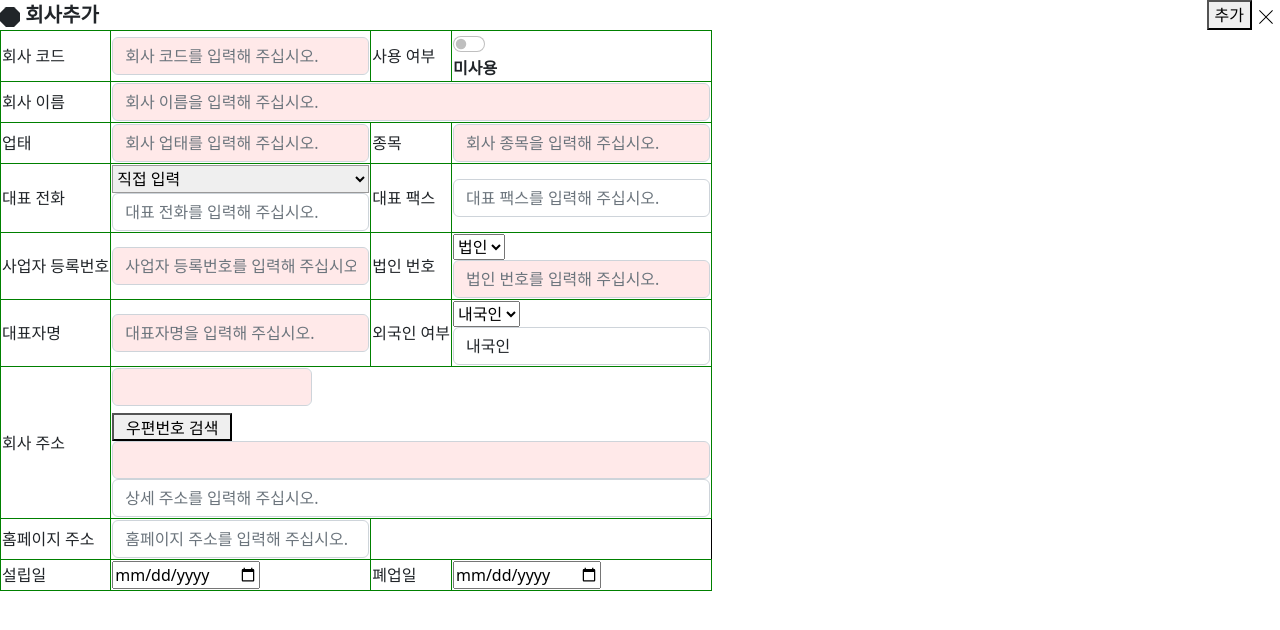
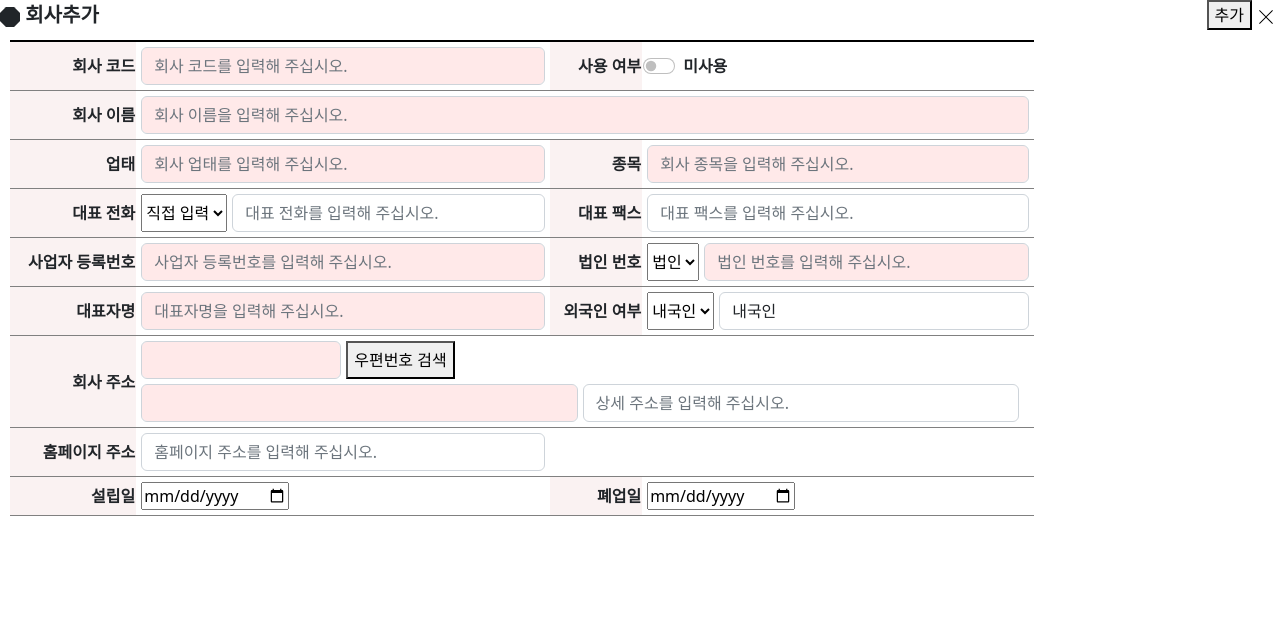
Before and after one commit to devInt42/dz3-react-front, a React (Create React App) app: page /company/insert in a window 1280 px wide. Shown: the top 630 px of the page. Built offline with nearby package versions, Linux system fonts and the light colour scheme.

Commit message:
회사 추가 창 ui 수정

```diff
--- a/src/component/CompanyInsert.js
+++ b/src/component/CompanyInsert.js
@@ -7,7 +7,7 @@ import "../css/CompanyInsert.css";
 import ZippopupDom from "./zipcode/ZippopupDom";
 import ZippopupPostCode from './zipcode/ZippopupZipCode';
 import Form from 'react-bootstrap/Form';
-import 'bootstrap/dist/css/bootstrap.min.css';
+import 'bootstrap/dist/css/bootstrap.min.css?a';
 import SaveCompanyAlert from './alert/SaveCompanyAlert';
 import SaveFailCompanyAlert from './alert/SaveFailCompanyAlert';
 const CompanyInsert = ((props) => {
@@ -168,12 +168,12 @@ const CompanyInsert = ((props) => {
             </div>
 
             {/* <div id="companyinfo"></div> */}
-            <table className = "companytable">
+            <table className="company-table">
                 <thead></thead>
                 <tbody>
                     <tr>
-                    <td>회사 코드</td>
-                    <td><Form.Control
+                        <td className="company-table-title">회사 코드</td>
+                        <td className="company-table-content"><Form.Control
                             placeholder="회사 코드를 입력해 주십시오."
                             onChange={e => {
                                 setCompanyCode(codeNumber(e.target.value));
@@ -183,18 +183,21 @@ const CompanyInsert = ((props) => {
                             value={companyCode}
                             Style="z-index: 0; background-color:#ffe9e9"
                         /></td>
-                    <td>사용 여부</td>
-                    <td><Form.Check
+                        <td className="company-table-title">사용 여부</td>
+                        <td>
+                            <div className="company-table-td-twocontent">
+                                <Form.Check
                                     type="switch"
                                     id="custom-switch"
                                     onChange={() => { useYN === "N" ? setUseYN("Y") : setUseYN("N"); }}
                                 />
                                 {useYN === "Y" ? (<b>사    용</b>) : (<b>미사용</b>)}
+                            </div>
                         </td>
                     </tr>
                     <tr>
-                    <td>회사 이름</td>
-                    <td colSpan={3}><Form.Control
+                        <td className="company-table-title">회사 이름</td>
+                        <td colSpan={3} className="company-table-content"><Form.Control
                             placeholder="회사 이름을 입력해 주십시오."
                             onChange={e => setCompanyName(e.target.value)}
                             Style="z-index: 0; background-color:#ffe9e9"
@@ -203,8 +206,8 @@ const CompanyInsert = ((props) => {
                         /></td>
                     </tr>
                     <tr>
-                    <td>업태</td>
-                    <td><Form.Control
+                        <td className="company-table-title">업태</td>
+                        <td className="company-table-content"><Form.Control
                             placeholder="회사 업태를 입력해 주십시오."
                             onChange={e => setCompanyBusiness(e.target.value)}
                             isValid={checked > 0 ? true : false}
@@ -213,8 +216,8 @@ const CompanyInsert = ((props) => {
                         />
                         </td>
 
-                    <td>종목</td>
-                    <td><Form.Control
+                        <td className="company-table-title">종목</td>
+                        <td className="company-table-content"><Form.Control
                             placeholder="회사 종목을 입력해 주십시오."
                             onChange={e => setCompanyItem(e.target.value)}
                             isValid={checked > 0 ? true : false}
@@ -224,9 +227,11 @@ const CompanyInsert = ((props) => {
                         </td>
                     </tr>
                     <tr>
-                    <td>대표 전화</td>
-                    <td>
-                        <select name="area-code" className="area-code" onChange={(e) => setAreaCode(e.target.value)}>
+                        <td className="company-table-title">대표 전화</td>
+                        <td className="company-table-content">
+                            <div className="company-table-td-twocontent">
+                                <select name="area-code" className="company-select-option"
+                                    onChange={(e) => setAreaCode(e.target.value)}>
                                     <option value="" selected>직접 입력</option>
                                     <option value="010-">010</option>
                                     <option value="02-">02</option>
@@ -255,9 +260,10 @@ const CompanyInsert = ((props) => {
                                     isInvalid={companyCall.length < 1 ? '' : callStyle ? false : true}
                                     Style="z-index:0;"
                                 />
+                            </div>
                         </td>
-                    <td>대표 팩스</td>
-                    <td><Form.Control
+                        <td className="company-table-title">대표 팩스</td>
+                        <td className="company-table-content"><Form.Control
                             placeholder="대표 팩스를 입력해 주십시오."
                             onChange={e => { setCompanyFax(FaxNumber(e.target.value)); }}
                             value={companyFax}
@@ -268,8 +274,8 @@ const CompanyInsert = ((props) => {
                         </td>
                     </tr>
                     <tr>
-                    <td>사업자 등록번호</td>
-                    <td>
+                        <td className="company-table-title">사업자 등록번호</td>
+                        <td className="company-table-content">
                             <Form.Control
                                 placeholder="사업자 등록번호를 입력해 주십시오."
                                 onChange={e => setCompanyRegist(registNumber(e.target.value))}
@@ -278,9 +284,10 @@ const CompanyInsert = ((props) => {
                                 isInvalid={companyRegist.length < 1 ? checked > 0 ? true : false : registStyle ? false : true}
                                 Style="z-index:0;  background-color:#ffe9e9"
                             /></td>
-                    <td>법인 번호</td>
-                    <td>
-                        <select onChange={e => setPcBuisness(e.target.value)}>
+                        <td className="company-table-title">법인 번호</td>
+                        <td className="company-table-content">
+                            <div className="company-table-td-twocontent">
+                                <select className="company-select-option" onChange={e => setPcBuisness(e.target.value)}>
                                     <option value="법인" selected>법인</option>
                                     <option value="개인">개인</option>
                                 </select>
@@ -293,19 +300,23 @@ const CompanyInsert = ((props) => {
                                     isInvalid={companyCorporate.length < 1 ? checked > 0 ? true : false : corporateStyle ? false : true}
                                     Style="z-index:0;  background-color:#ffe9e9"
                                 />
+                            </div>
                         </td>
                     </tr>
                     <tr>
-                    <td>대표자명</td>
-                    <td><Form.Control
+                        <td className="company-table-title">대표자명</td>
+                        <td className="company-table-content"><Form.Control
                             placeholder="대표자명을 입력해 주십시오."
                             onChange={e => setCompanyPresident(e.target.value)}
                             isValid={checked > 0 ? true : false}
                             isInvalid={checked < 1 ? false : companyPresident.length > 0 ? false : true}
                             Style=" z-index:0; background-color:#ffe9e9"
                         /></td>
-                    <td>외국인 여부</td>
-                    <td><select name="area-code" className="" onChange={(e) => setCompanyForeigner(e.target.value)}>
+                        <td className="company-table-title">외국인 여부</td>
+                        <td className="company-table-content">
+                            <div className="company-table-td-twocontent">
+                                <select name="area-code" className="company-select-option"
+                                    onChange={(e) => setCompanyForeigner(e.target.value)}>
                                     <option value="내국인" selected>내국인</option>
                                     <option value="외국인" >외국인</option>
                                 </select>
@@ -313,11 +324,14 @@ const CompanyInsert = ((props) => {
                                     aria-describedby="basic-addon1"
                                     value={companyForeigner}
                                     readOnly
-                        /></td>
+                                />
+                            </div>
+                        </td>
                     </tr>
                     <tr>
-                    <td>회사 주소</td>
-                    <td colSpan={3}>
+                        <td className="company-table-title">회사 주소</td>
+                        <td colSpan={3} className="company-table-content">
+                            <div className="company-table-td-twocontent">
                                 <Form.Control
                                     value={companyZipCode}
                                     onFocus={() => {
@@ -329,6 +343,7 @@ const CompanyInsert = ((props) => {
                                 />
                                 <button className="addressnumbtn" type="button" onClick={() => setZipcodeIsOpen(true)}>우편번호 검색
                                 </button>
+                            </div>
 
                             <div id="zippopupdom">
                                 {
@@ -343,6 +358,9 @@ const CompanyInsert = ((props) => {
                                     )
                                 }
                             </div>
+                            <div className="company-table-td-address">
+                                <div className="company-table-td-address-input">
+
                                     <Form.Control
                                         onFocus={() =>
                                             address.length === 0 && setZipcodeIsOpen(true)
@@ -354,14 +372,19 @@ const CompanyInsert = ((props) => {
                                         isInvalid={checked < 1 ? false : address.length > 0 ? false : true}
                                         readOnly
                                     />
+                                </div>
+                                <div className="company-table-td-address-input">
                                     <Form.Control
                                         placeholder="상세 주소를 입력해 주십시오."
                                         onChange={e => { setCompanyAddr(address + " " + e.target.value) }}
-                        /></td>
+                                    />
+                                </div>
+                            </div>
+                        </td>
                     </tr>
                     <tr>
-                    <td>홈페이지 주소</td>
-                    <td>
+                        <td className="company-table-title">홈페이지 주소</td>
+                        <td className="company-table-content">
                             <Form.Control
                                 placeholder="홈페이지 주소를 입력해 주십시오."
                                 aria-label="Username"
@@ -371,10 +394,14 @@ const CompanyInsert = ((props) => {
                         </td>
                     </tr>
                     <tr>
-                    <td>설립일</td>
-                    <td><input type="date" onChange={e => setCompanyEstablish(e.target.value)} /></td>
-                    <td>폐업일</td>
-                    <td><input type="date" onChange={e => setCompanyClosingday(e.target.value)} /></td>
+                        <td className="company-table-title">설립일</td>
+                        <td className="company-table-content">
+                            <input type="date" onChange={e => setCompanyEstablish(e.target.value)} />
+                        </td>
+                        <td className="company-table-title">폐업일</td>
+                        <td className="company-table-content">
+                            <input type="date" onChange={e => setCompanyClosingday(e.target.value)} />
+                        </td>
                     </tr>
                 </tbody>
             </table>
--- a/src/css/CompanyInsert.css
+++ b/src/css/CompanyInsert.css
@@ -4,16 +4,26 @@
     border-bottom: 1px solid gray;
     padding: 0px 15px 15px 15px;
 } */
-.companytable {
-    border: 1px solid gray;
+.company-table {
+    border-top: 2px solid black;
+    margin: 10px 0px 0px 10px;
+    width:80%;
 }
-.companytable tr {
-    border: 1px solid black;
+.company-table tr {
+    border-bottom: 1px solid grey;
 }
-.companytable td {
-    border: 1px solid green;
+.company-table .company-table-title {
+    background-color: rgb(250, 242, 242);
+    text-align: end;
+    font-weight: bold;
+}
+.company-table-content {
+    padding:5px;
 }
 
+.company-table-td-twocontent{
+    display:flex;
+}
 .littletitle {
     font-size:20px;
 }
@@ -27,14 +37,18 @@
     background-color: transparent;
 }
 
-.area-code {
+.company-select-option {
+    margin-right: 5px;
+}
+.company-table-td-address {
+    display:flex;
+    margin: 5px 5px 0px 0px;
+    justify-content: space-around;
+}
+.company-table-td-address-input {
     width:100%;
-    height: 28px;
-    border: 1px solid #999;
-    margin-right: 20px;
+    margin-right:5px;
 }
 .addressnumbtn {
-    height: 28px;
-    width:120px;
-    margin-top: 7px;
+    margin-left: 5px;
 }
```
Lines whose indentation alone changed are shown as unchanged.
